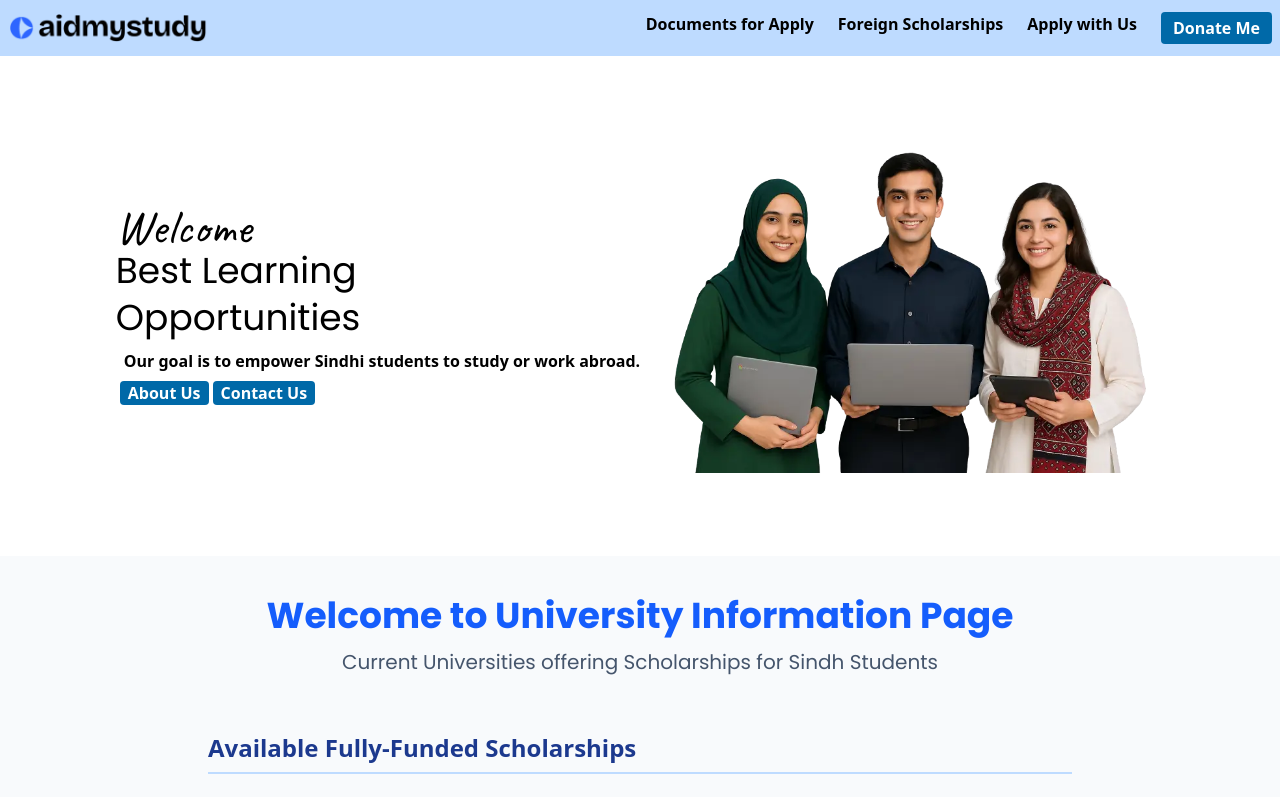
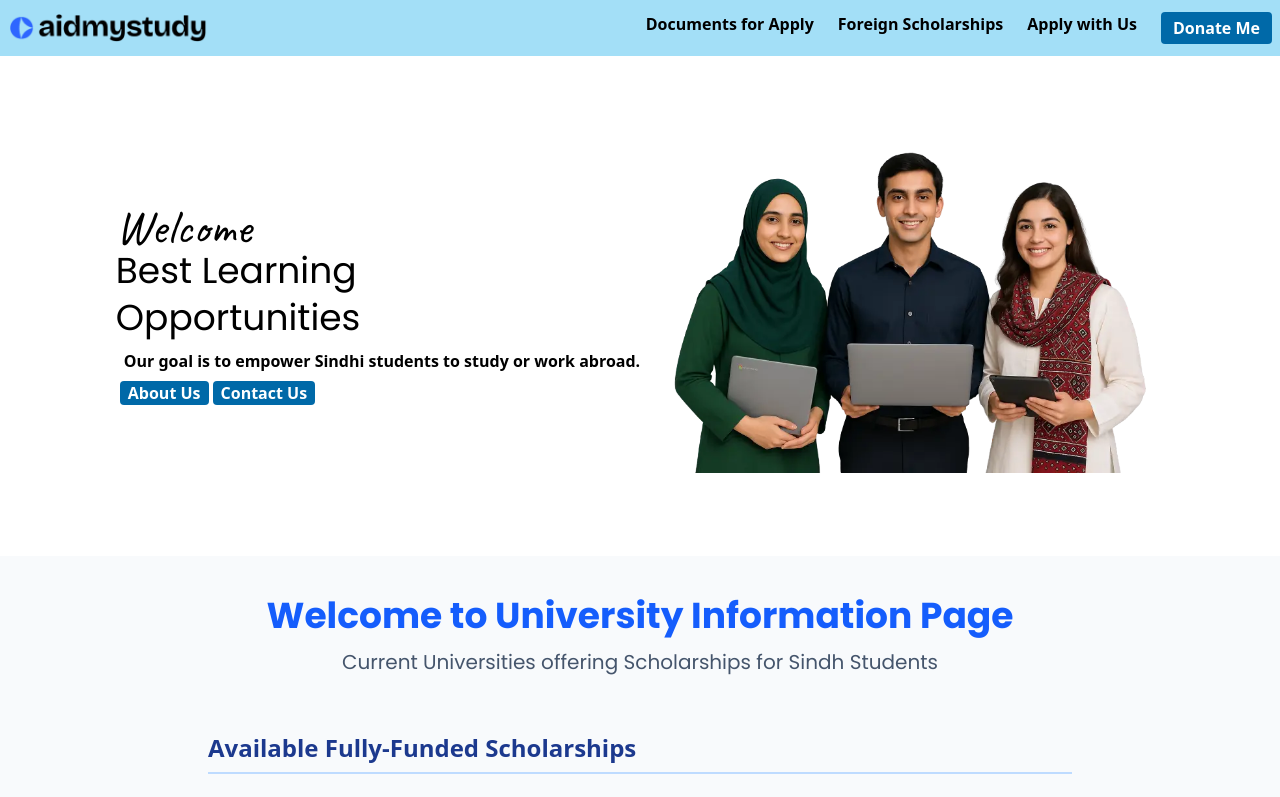
Before and after one commit to rahamka/aidmystudy, a React (Vite) app: page / in a window 1280 px wide. Shown: the top 797 px of the page. Built offline with nearby package versions, Linux system fonts and the light colour scheme.

Commit message:
fixed the header position.

```diff
--- a/src/components/header.jsx
+++ b/src/components/header.jsx
@@ -13,7 +13,7 @@ function Header() {
   };
 
   return (
-    <header className="bg-blue-200 h-14 font-bold flex justify-between pl-2 pr-2 relative">
+    <header className="  h-14 font-bold bg-[#98dcf7e3] flex justify-between pl-2 pr-2 sticky top-0">
       <div className="max-[425px]:w-30 w-50 h-full rounded-2xl flex items-center">
         <a href="https://aidmystudy.netlify.app/">
           <img src={myLogo} alt="Logo" />
@@ -34,7 +34,7 @@ function Header() {
         <ul
           className={`
             flex gap-6 items-center transition-all duration-350 ease-in
-            max-[750px]:flex-col max-[750px]:fixed max-[750px]:top-0 max-[750px]:bg-[#98dcf7d8]
+            max-[750px]:flex-col max-[750px]:fixed max-[750px]:top-0 max-[750px]:bg-[#98dcf7e3]
             max-[750px]:h-screen max-[750px]:w-62.5 max-[750px]:pt-20
             ${isClicked ? "max-[750px]:right-0" : "max-[750px]:-right-full max-[900px]:text-[14px]"}
           `}>
--- a/src/output.css
+++ b/src/output.css
@@ -204,11 +204,20 @@
   }
 }
 @layer utilities {
+  .absolute {
+    position: absolute;
+  }
   .fixed {
     position: fixed;
   }
   .relative {
     position: relative;
+  }
+  .sticky {
+    position: sticky;
+  }
+  .top-0 {
+    top: calc(var(--spacing) * 0);
   }
   .top-3 {
     top: calc(var(--spacing) * 3);
@@ -405,6 +414,9 @@
   }
   .border-blue-400 {
     border-color: var(--color-blue-400);
+  }
+  .bg-\[\#98dcf7e3\] {
+    background-color: #98dcf7e3;
   }
   .bg-blue-50 {
     background-color: var(--color-blue-50);
@@ -886,6 +898,11 @@
       background-color: #98dcf7d8;
     }
   }
+  .max-\[750px\]\:bg-\[\#98dcf7e3\] {
+    @media (width < 750px) {
+      background-color: #98dcf7e3;
+    }
+  }
   .max-\[750px\]\:bg-\[\#2563EB\] {
     @media (width < 750px) {
       background-color: #2563EB;
```
